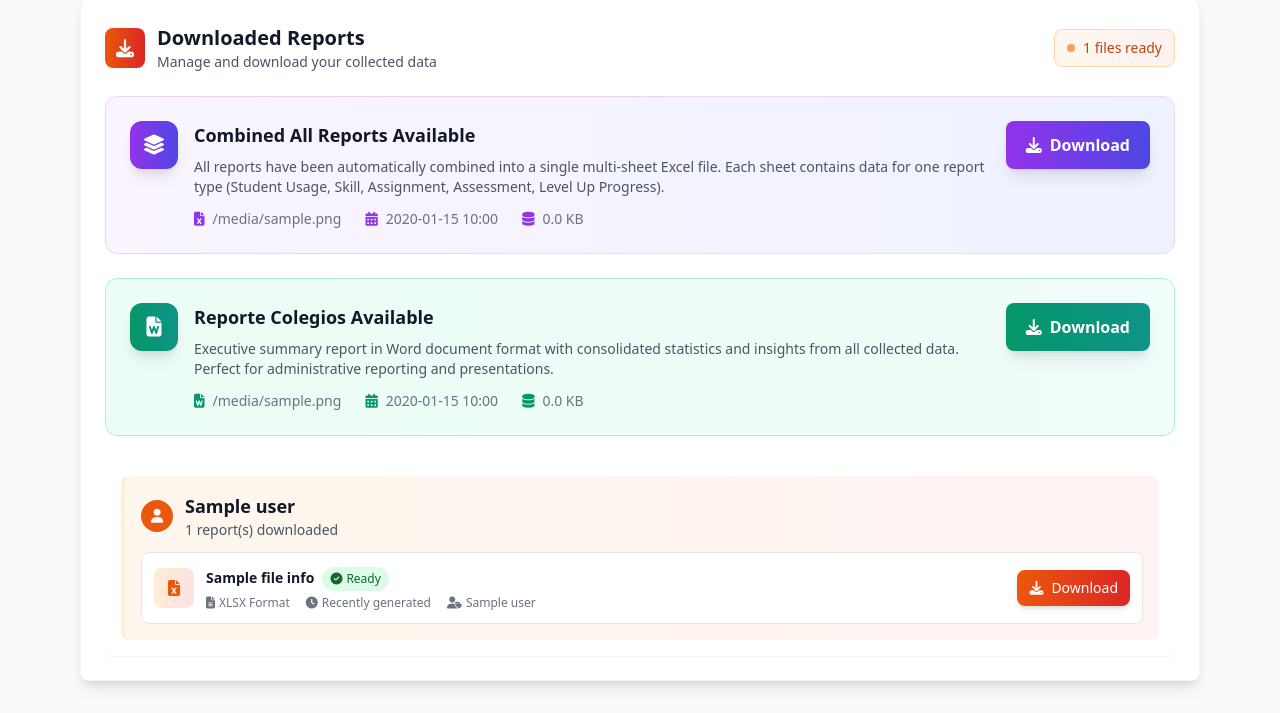
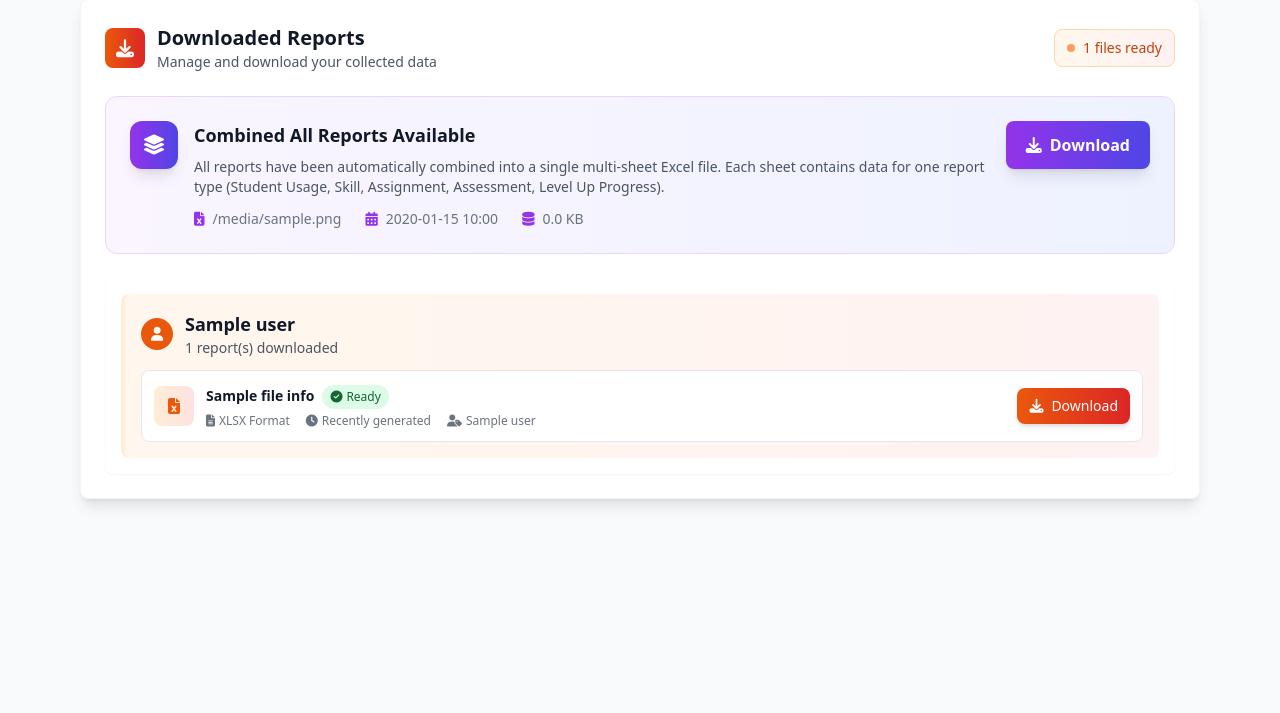
Before and after one commit to davidgonzalezfx/reports-scrapper, a Flask app: template templates/scrapper.html in a window 1280 px wide. Shown: the part 1803-2516 px from the top of the page. After the commit the page ends 2309 px from the top, so only its background shows below. Run offline with Flask 3, Linux system fonts and the light colour scheme; the template is opened without the code that fills it: most values are stand-ins (such as "Sample title", 1, 10 or a date in 2020); some libraries are stand-ins or nearby versions.

Commit message:
Fix - Remove word

```diff
--- a/app.py
+++ b/app.py
@@ -419,49 +419,6 @@ def index():
 				except Exception as e:
 						logger.debug(f"Error checking for combined report: {e}")
 
-				# Check for Reporte Colegios.docx file
-				colegios_report_info = None
-				colegios_filename = 'Reporte Colegios.docx'
-				try:
-						# Check internal directory first
-						internal_file_path = os.path.join(REPORTS_DIR_TMP, colegios_filename)
-						file_found = False
-
-						if os.path.exists(internal_file_path):
-								file_stats = os.stat(internal_file_path)
-								colegios_report_info = {
-										'filename': colegios_filename,
-										'size': file_stats.st_size,
-										'modified': datetime.fromtimestamp(file_stats.st_mtime)
-										}
-								file_found = True
-
-								# If running as executable and file is only in internal, copy it to external for user access
-								if getattr(sys, 'frozen', False):
-										external_reports_dir = os.path.join(os.path.dirname(sys.executable), 'reports')
-										os.makedirs(external_reports_dir, exist_ok=True)
-										external_file_path = os.path.join(external_reports_dir, colegios_filename)
-
-										# Copy file if it doesn't exist in external or is older
-										if not os.path.exists(external_file_path) or os.path.getmtime(external_file_path) < os.path.getmtime(internal_file_path):
-												import shutil
-												shutil.copy2(internal_file_path, external_file_path)
-												logger.info(f"Copied colegios report to external directory: {external_file_path}")
-
-						# If not found in internal, check external directory
-						if not file_found:
-								external_reports_dir = os.path.join(os.path.dirname(sys.executable), 'reports') if getattr(sys, 'frozen', False) else REPORTS_DIR_TMP
-								external_file_path = os.path.join(external_reports_dir, colegios_filename)
-								if os.path.exists(external_file_path):
-										file_stats = os.stat(external_file_path)
-										colegios_report_info = {
-												'filename': colegios_filename,
-												'size': file_stats.st_size,
-												'modified': datetime.fromtimestamp(file_stats.st_mtime)
-										}
-				except Exception as e:
-						logger.debug(f"Error checking for colegios report: {e}")
-
 				config = load_config()
 				selected_date_filter = config.get('date_filter', DATE_FILTERS[0])
 				selected_products_filter = config.get('products_filter', PRODUCTS_FILTERS[0])
@@ -474,7 +431,6 @@ def index():
 						files_with_info=files_with_info,
 						files_by_user=files_by_user,
 						combined_report=combined_report_info,
-						colegios_report=colegios_report_info,
 						download_in_progress=app_state.get_download_status(),
 						date_filters=DATE_FILTERS,
 						selected_date_filter=selected_date_filter,
@@ -624,102 +580,6 @@ def get_combined_reports_status():
 
 		except Exception as e:
 				logger.error(f"Error checking combined reports status: {e}")
-				return jsonify({'exists': False, 'error': str(e)})
-
-@app.route('/download-colegios-report')
-def download_colegios_report():
-		"""Download the Reporte Colegios.docx file."""
-		try:
-				if getattr(sys, 'frozen', False):
-						base_path = sys._MEIPASS
-				else:
-						base_path = os.path.abspath('.')
-				REPORTS_DIR_TMP = os.path.join(base_path, 'reports')
-
-				# Look for Reporte Colegios.docx in both internal and external directories
-				colegios_filename = 'Reporte Colegios.docx'
-				file_found = False
-				file_path = None
-
-				# Check internal directory first (where it's generated)
-				internal_file_path = os.path.join(REPORTS_DIR_TMP, colegios_filename)
-				if os.path.exists(internal_file_path):
-						file_path = internal_file_path
-						file_found = True
-
-				# If not found in internal, check external directory
-				if not file_found:
-						external_reports_dir = os.path.join(os.path.dirname(sys.executable), 'reports') if getattr(sys, 'frozen', False) else REPORTS_DIR_TMP
-						external_file_path = os.path.join(external_reports_dir, colegios_filename)
-						if os.path.exists(external_file_path):
-								file_path = external_file_path
-								file_found = True
-
-				if not file_found:
-						logger.info("Reporte Colegios.docx file not available")
-						return jsonify({'error': 'Reporte Colegios.docx file not available'}), 404
-
-				# Security check: ensure filename doesn't contain path traversal
-				if not validate_filename(colegios_filename):
-						logger.warning(f"Potentially malicious filename: {colegios_filename}")
-						return jsonify({'error': 'Invalid filename'}), 400
-
-				# Get file stats for response
-				file_stats = os.stat(file_path)
-
-				logger.info(f"Downloading Reporte Colegios.docx file from: {file_path}")
-				return send_file(
-						file_path,
-						as_attachment=True,
-						download_name=colegios_filename,
-						mimetype='application/vnd.openxmlformats-officedocument.wordprocessingml.document'
-				)
-
-		except Exception as e:
-				logger.error(f"Error downloading Reporte Colegios.docx file: {e}")
-				return jsonify({'error': 'Download failed'}), 500
-
-@app.route('/get-colegios-report-status')
-def get_colegios_report_status():
-		"""Check if a Reporte Colegios.docx file exists."""
-		try:
-				if getattr(sys, 'frozen', False):
-						base_path = sys._MEIPASS
-				else:
-						base_path = os.path.abspath('.')
-				REPORTS_DIR_TMP = os.path.join(base_path, 'reports')
-
-				colegios_filename = 'Reporte Colegios.docx'
-				file_found = False
-				file_path = None
-
-				# Check internal directory first
-				internal_file_path = os.path.join(REPORTS_DIR_TMP, colegios_filename)
-				if os.path.exists(internal_file_path):
-						file_path = internal_file_path
-						file_found = True
-
-				# If not found in internal, check external directory
-				if not file_found:
-						external_reports_dir = os.path.join(os.path.dirname(sys.executable), 'reports') if getattr(sys, 'frozen', False) else REPORTS_DIR_TMP
-						external_file_path = os.path.join(external_reports_dir, colegios_filename)
-						if os.path.exists(external_file_path):
-								file_path = external_file_path
-								file_found = True
-
-				if file_found:
-						file_stats = os.stat(file_path)
-						return jsonify({
-								'exists': True,
-								'filename': colegios_filename,
-								'size': file_stats.st_size,
-								'modified': datetime.fromtimestamp(file_stats.st_mtime).isoformat()
-						})
-				else:
-						return jsonify({'exists': False})
-
-		except Exception as e:
-				logger.error(f"Error checking colegios report status: {e}")
 				return jsonify({'exists': False, 'error': str(e)})
 
 @app.route('/scrape', methods=['POST'])
--- a/templates/scrapper.html
+++ b/templates/scrapper.html
@@ -645,44 +645,6 @@
 			</div>
 			{% endif %}
 
-			{% if colegios_report %}
-			<!-- Colegios Report Highlight -->
-			<div class="mb-6 bg-gradient-to-r from-emerald-50 to-teal-50 rounded-xl p-6 border border-emerald-200">
-				<div class="flex items-start gap-4">
-					<div class="w-12 h-12 bg-gradient-to-r from-emerald-600 to-teal-600 rounded-xl flex items-center justify-center shadow-lg">
-						<i class="fas fa-file-word text-white text-xl"></i>
-					</div>
-					<div class="flex-1">
-						<h3 class="text-lg font-bold text-gray-900 mb-2">Reporte Colegios Available</h3>
-						<p class="text-sm text-gray-600 mb-3">
-							Executive summary report in Word document format with consolidated statistics and insights
-							from all collected data. Perfect for administrative reporting and presentations.
-						</p>
-						<div class="flex items-center gap-6 text-sm text-gray-500">
-							<span class="flex items-center gap-2">
-								<i class="fas fa-file-word text-emerald-600"></i>
-								{{ colegios_report.filename }}
-							</span>
-							<span class="flex items-center gap-2">
-								<i class="fas fa-calendar-alt text-emerald-600"></i>
-								{{ colegios_report.modified.strftime('%Y-%m-%d %H:%M') }}
-							</span>
-							<span class="flex items-center gap-2">
-								<i class="fas fa-database text-emerald-600"></i>
-								{{ (colegios_report.size / 1024)|round(1) }} KB
-							</span>
-						</div>
-					</div>
-					<a href="/download-colegios-report"
-						class="group relative inline-flex items-center gap-2 px-5 py-3 bg-gradient-to-r from-emerald-600 to-teal-600 text-white font-semibold rounded-lg shadow-lg hover:from-emerald-700 hover:to-teal-700 focus:outline-none focus:ring-4 focus:ring-emerald-300 transition-all duration-200">
-						<i class="fas fa-download"></i>
-						<span>Download</span>
-						<div class="absolute inset-0 bg-white opacity-0 group-hover:opacity-20 rounded-lg transition-opacity duration-200"></div>
-					</a>
-				</div>
-			</div>
-			{% endif %}
-
 			{% if files %}
 
 			<div class="bg-white rounded-lg overflow-hidden shadow-sm">
```
Also changed, not shown: utils.py (+0 -83 lines).
